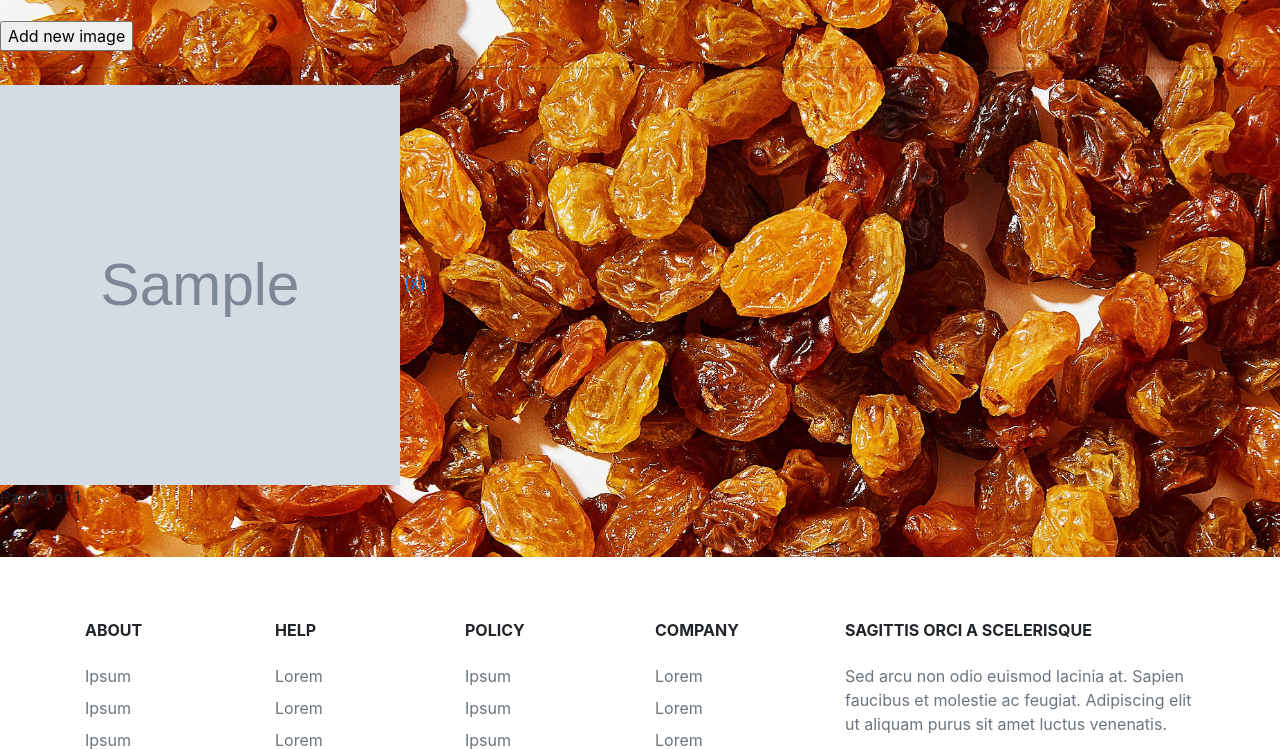
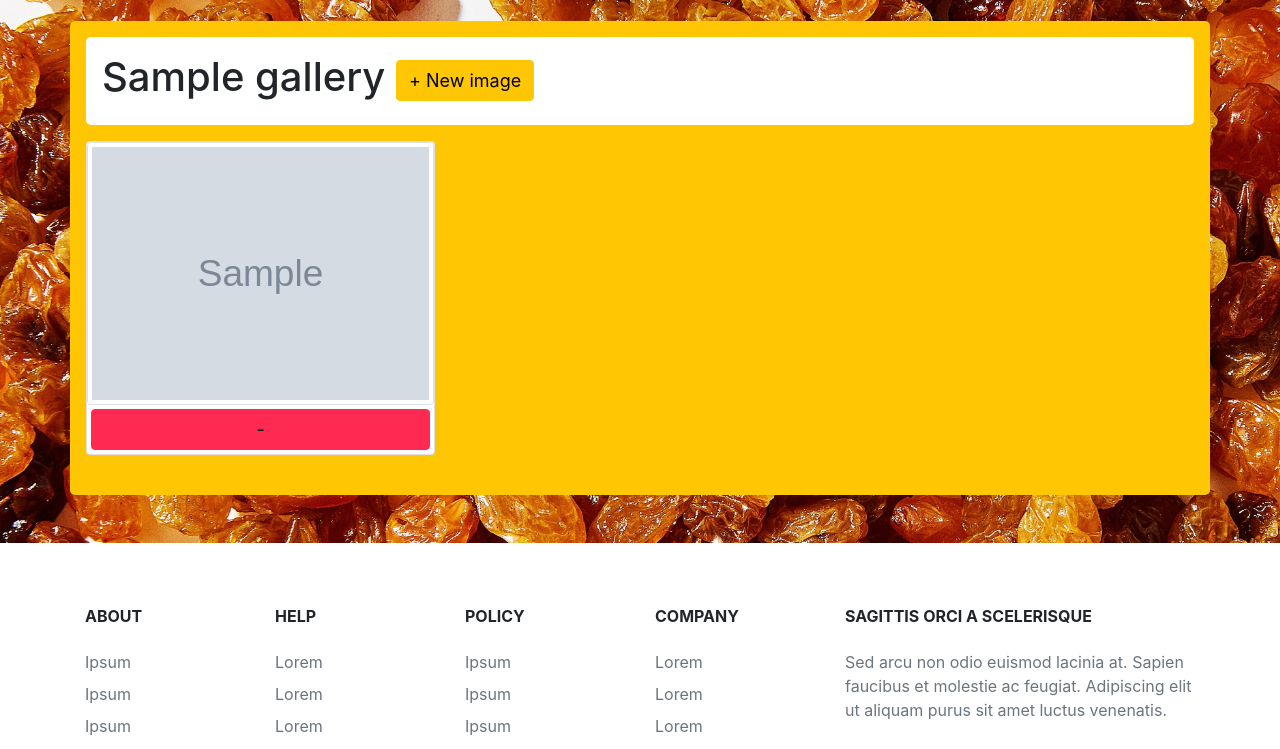
Before and after one commit to PopeFrancisI/rodzynka, a Django app: template templates/gallery_detail.html in a window 1280 px wide. Shown: the part 77-826 px from the top of the page. Run offline with Django 3.2, Linux system fonts and the light colour scheme; the template is opened without the code that fills it: most values are stand-ins (such as "Sample title", 1, 10 or a date in 2020); grey boxes marked "Sample" are stand-in pictures; some libraries are stand-ins or nearby versions.

Commit message:
Gallery style. All subpages.

```diff
--- a/gallery/views.py
+++ b/gallery/views.py
@@ -104,7 +104,7 @@ class GalleryDetailView(LoginRequiredMixin, GetUserFamilyMixin, View):
         gallery = Gallery.objects.get(pk=gallery_pk, family=family)
         medias = gallery.media_set.all().order_by('-upload_date')
 
-        paginator = Paginator(medias, 10)
+        paginator = Paginator(medias, 9)
         page_number = request.GET.get('page')
         page_obj = paginator.get_page(page_number)
 
--- a/static/css/modern-business.css
+++ b/static/css/modern-business.css
@@ -58,8 +58,25 @@ hr {
   border-color: #278bd3;
 }
 
+.btn-delete {
+  background: #ff2a52;
+  border-color: #ff2a52;
+  font-size: xx-large;
+  color: black;
+}
+
+.btn-delete:hover {
+  background: #c4266d;
+  border-color: #c4266d;
+}
+
 .btn-small {
   font-size: large;
+  color: black;
+}
+
+.btn-x-small {
+  font-size: small;
   color: black;
 }
 
--- a/templates/family_create.html
+++ b/templates/family_create.html
@@ -1,8 +1,6 @@
 {% extends 'family_base.html' %}
 
 {% block family_content %}
-
-    {% include 'navbar.html' %}
 
     <div class="container box vertical-center py-5 my-3">
         <div class="container vertical-center">
@@ -15,5 +13,4 @@
         </div>
     </div>
 
-
 {% endblock %}
--- a/templates/gallery_detail.html
+++ b/templates/gallery_detail.html
@@ -2,33 +2,29 @@
 
 {% block family_content %}
 
-    <form action="{% url 'gallery_media_add' family_slug=family.slug gallery_pk=gallery.id%}">
-        <input type="submit" value="Add new image">
-    </form>
+    <div class="container bg-yellow p-3">
 
-    <hr>
+        <div class="bg-white p-3 mb-3">
+            <h1>
+                {{ gallery.name }} <a class="btn btn-small" href="{% url 'gallery_media_add' family_slug=family.slug gallery_pk=gallery.id%}">+ New image</a>
+            </h1>
+        </div>
 
-    {% for media in page_obj %}
-        <img src="{{ media.image.url }}" alt="{{ media.title }}" height="400px" width="400px">
-        <a href="{% url 'gallery_media_delete' family_slug=family.slug gallery_pk=gallery.pk media_pk=media.pk %}">[x]</a>
-    {% endfor %}
+        {% include 'gallery_detail_pagination.html' %}
 
-    <div class="pagination" align="center">
-        <span class="step-links">
-            {% if page_obj.has_previous %}
-                <a href="?page=1">&laquo; first</a>
-                <a href="?page={{ page_obj.previous_page_number }}">previous</a>
-            {% endif %}
+        <div class="row align-items-center">
+            {% for media in page_obj %}
+                <div class="col-md-4 mb-4">
+                    <div class="card h-100 text-center">
+                        <a href="{{ media.image.url }}"><img class="img-thumbnail" src="{{ media.image.url }}" alt="{{ media.title }}"></a>
+                        <a class="btn btn-delete btn-small m-1" href="{% url 'gallery_media_delete' family_slug=family.slug gallery_pk=gallery.pk media_pk=media.pk %}">-</a>
+                    </div>
+                </div>
+            {% endfor %}
+        </div>
 
-            <span class="current">
-                Page {{ page_obj.number }} of {{ page_obj.paginator.num_pages }}
-            </span>
+        {% include 'gallery_detail_pagination.html' %}
 
-            {% if page_obj.has_next %}
-                <a href="?page={{ page_obj.next_page_number }}">next</a>
-                <a href="?page={{ page_obj.paginator.num_pages }}">last &raquo;</a>
-            {% endif %}
-        </span>
     </div>
 
 {% endblock %}
--- /dev/null
+++ b/templates/gallery_detail_pagination.html
@@ -0,0 +1,22 @@
+
+{% if page_obj.paginator.num_pages > 1 %}
+    <div class="bg-white p-3 mb-3">
+        <div class="pagination justify-content-center">
+            <span class="step-links">
+                {% if page_obj.has_previous %}
+                    <a href="?page=1">&laquo; first</a>
+                    <a href="?page={{ page_obj.previous_page_number }}">previous</a>
+                {% endif %}
+
+                <span class="current">
+                    Page {{ page_obj.number }} of {{ page_obj.paginator.num_pages }}
+                </span>
+
+                {% if page_obj.has_next %}
+                    <a href="?page={{ page_obj.next_page_number }}">next</a>
+                    <a href="?page={{ page_obj.paginator.num_pages }}">last &raquo;</a>
+                {% endif %}
+            </span>
+        </div>
+    </div>
+{% endif %}
--- a/templates/navbar.html
+++ b/templates/navbar.html
@@ -2,7 +2,11 @@
 
     <nav class="navbar navbar-light fixed-top navbar-expand-lg fixed-top">
         <div class="container">
-            <a class="navbar-brand" href="{% url 'index' %}">Rodzynka</a>
+            {% if current_family %}
+                <a class="navbar-brand" href="{% url 'family_main' family_slug=current_family.slug %}">Rodzynka</a>
+            {% else %}
+                <a class="navbar-brand" href="{% url 'index' %}">Rodzynka</a>
+            {% endif %}
 
             <button class="navbar-toggler navbar-toggler-right" type="button" data-toggle="collapse" data-target="#navbarResponsive" aria-controls="navbarResponsive" aria-expanded="false" aria-label="Toggle navigation">
                 <span class="navbar-toggler-icon"></span>
```
Also changed, not shown: templates/family_invite.html (+9 -6 lines), templates/gallery_create.html (+10 -6 lines), templates/gallery_delete.html (+10 -5 lines), templates/gallery_media_add.html (+8 -5 lines), templates/gallery_media_delete.html (+13 -6 lines), templates/gallery_pick.html (+23 -8 lines).
